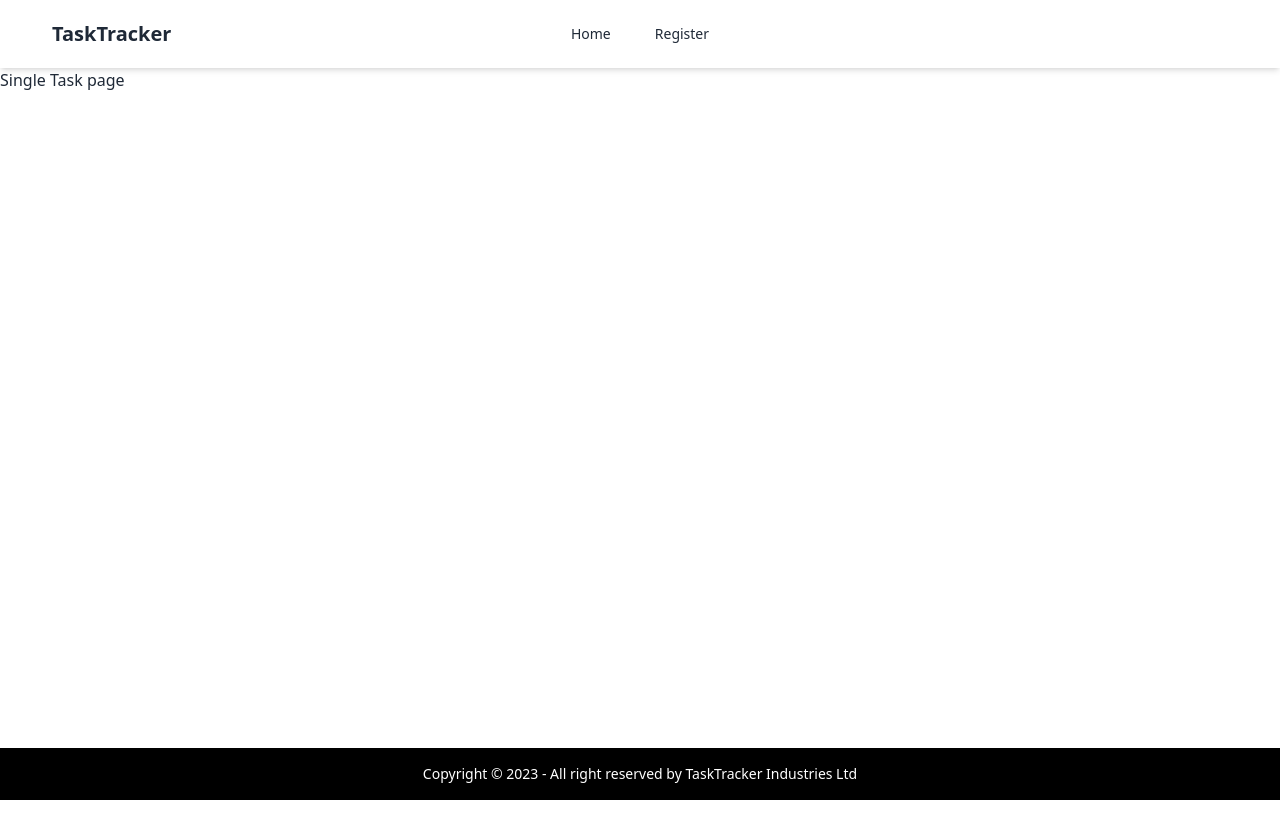
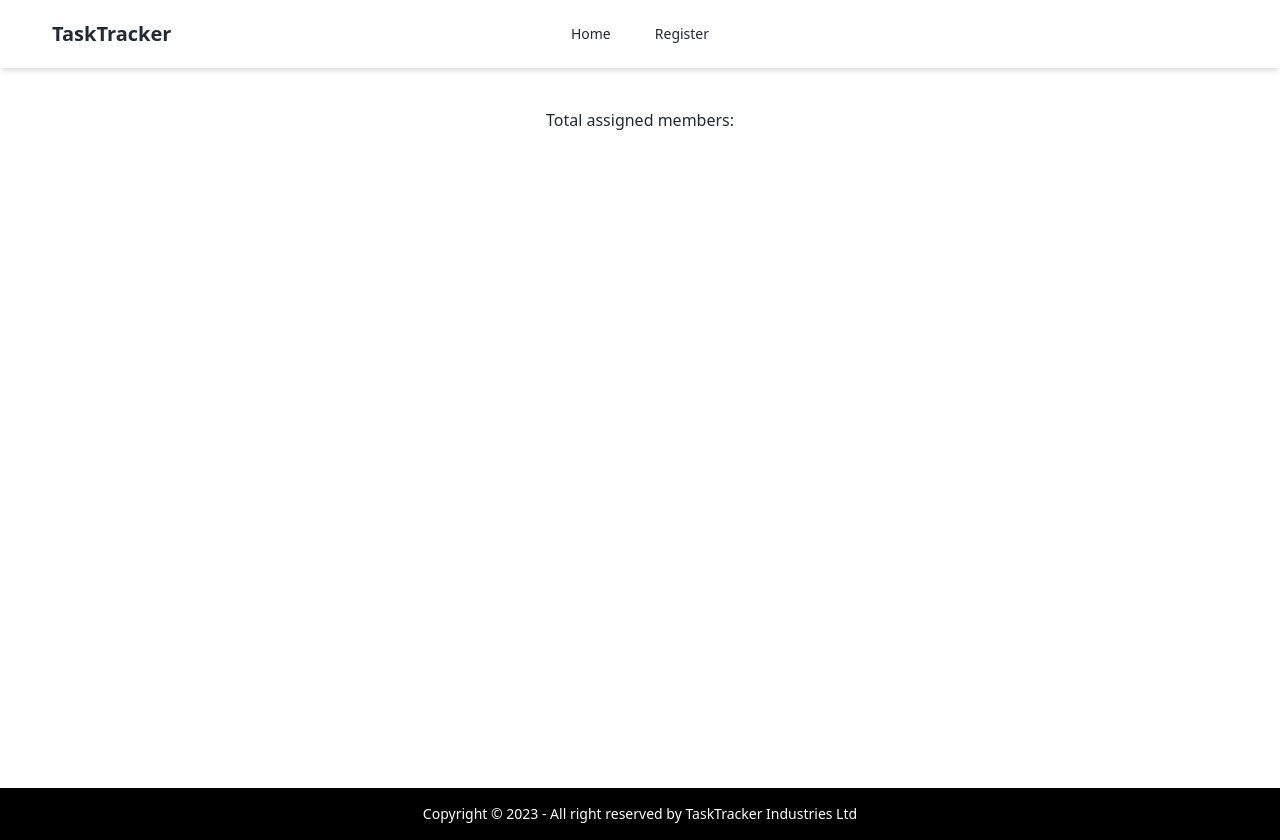
Before and after one commit to siddiquenaim/collaborative-task-management-app, a React (Vite) app: page /task-details/1 in a window 1280 px wide. Before the commit the page ends 800 px from the top, so only its background shows below. Built offline with nearby package versions, Linux system fonts and the light colour scheme; no server answers; some icons are missing.

Commit message:
loaded single task data

```diff
--- a/src/components/CreateTask/CreateTask.jsx
+++ b/src/components/CreateTask/CreateTask.jsx
@@ -6,6 +6,7 @@ import uuid from "react-uuid";
 
 const CreateTask = () => {
   document.title = "Create Task | TaskTracker";
+  const { user } = useContext(AuthContext);
 
   const { teamId } = useParams();
 
@@ -18,7 +19,7 @@ const CreateTask = () => {
     const priority = form.priority.value;
     const taskId = uuid();
     const taskTeamId = teamId;
-    const members = [];
+    const members = [user.email];
     const status = "pending";
 
     const taskData = {
--- a/src/components/SingleTask/SingleTask.jsx
+++ b/src/components/SingleTask/SingleTask.jsx
@@ -1,7 +1,19 @@
 import React from "react";
+import useSingleTaskData from "../../hooks/useSingleTaskData";
+import { useParams } from "react-router-dom";
 
 const SingleTask = () => {
-  return <div>Single Task page</div>;
+  const taskId = useParams();
+  const { task } = useSingleTaskData(taskId);
+  console.log(task);
+  const { title, description, dueDate, priority, status, members } = task;
+  return (
+    <div>
+      <h1 className="text-2xl font-bold text-center mt-10 mb-5">{title}</h1>
+      <p className="text-center">{description}</p>
+      <p className="text-center">Total assigned members: {members?.length}</p>
+    </div>
+  );
 };
 
 export default SingleTask;
--- a/src/components/SingleTeam/SingleTeam.jsx
+++ b/src/components/SingleTeam/SingleTeam.jsx
@@ -33,7 +33,7 @@ const SingleTeam = () => {
             </thead>
             <tbody>
               {tasks?.map((task, i) => (
-                <TaskRow key={task} i={i} task={task}></TaskRow>
+                <TaskRow key={i} i={i} task={task}></TaskRow>
               ))}
             </tbody>
           </table>
--- /dev/null
+++ b/src/hooks/useSingleTaskData.js
@@ -0,0 +1,24 @@
+import { useEffect, useState } from "react";
+
+const useSingleTaskData = ({ taskId }) => {
+  const [task, setTask] = useState({});
+  const allTasks = JSON.parse(localStorage.getItem("tasksData"));
+  //   console.log(taskId);
+
+  useEffect(() => {
+    const fetchSingleTaskData = () => {
+      for (let task in allTasks) {
+        if (allTasks[task]?.taskId === taskId) {
+          setTask(allTasks[task]);
+        }
+      }
+    };
+
+    fetchSingleTaskData();
+  }, []);
+  console.log(task);
+
+  return { task };
+};
+
+export default useSingleTaskData;
--- a/src/hooks/useTaskData.js
+++ b/src/hooks/useTaskData.js
@@ -2,7 +2,7 @@ import { useEffect, useState } from "react";
 
 const useTaskData = (taskTeamId) => {
   const [tasks, setTasks] = useState([]);
-  const allTasks = JSON.parse(localStorage.getItem("tasksData"));
+  const allTasks = JSON.parse(localStorage.getItem("tasksData")) || {};
 
   useEffect(() => {
     const fetchTaskData = () => {
```
